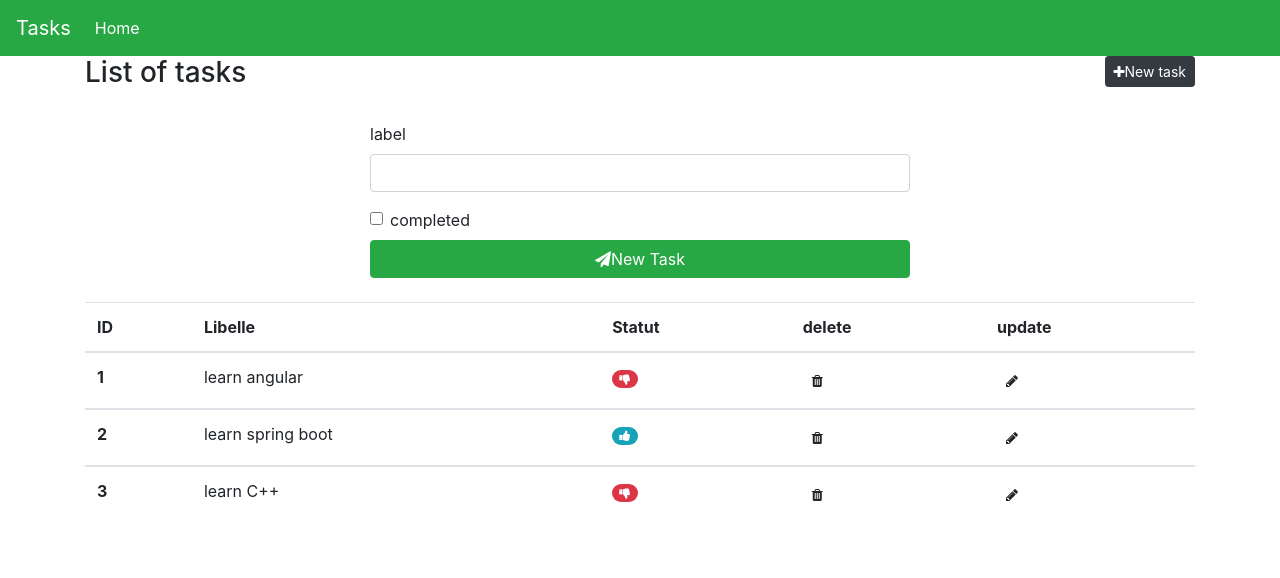
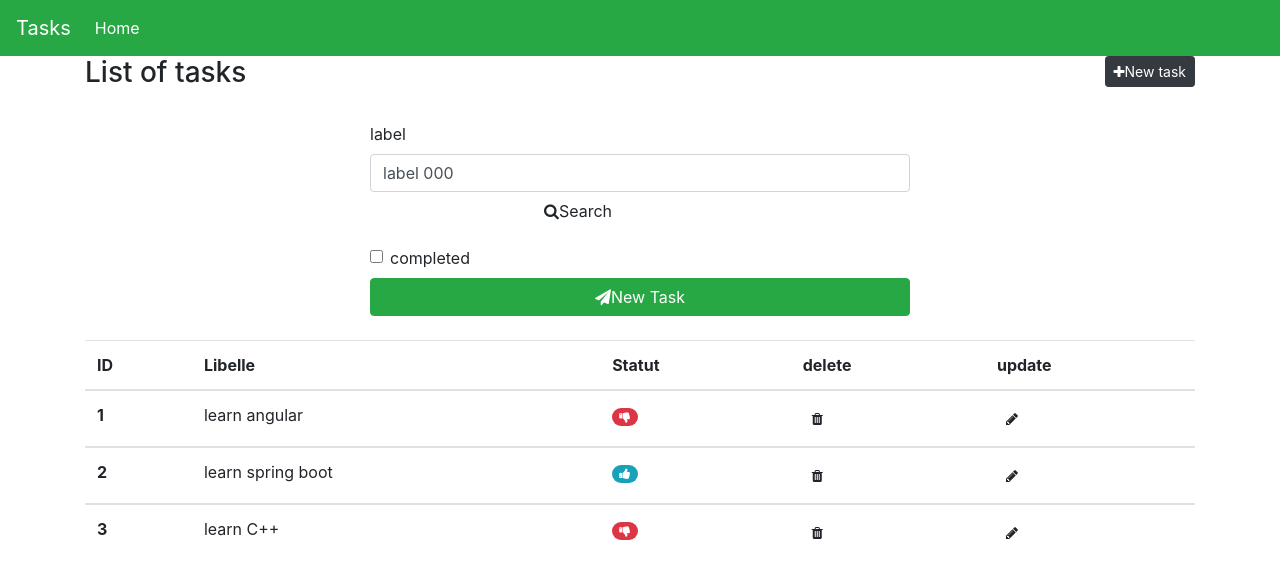
Before and after one commit to lamine1305/tasks, an Angular app: page / in a window 1280 px wide. Shown: the top 578 px of the page. Built offline with nearby package versions, Linux system fonts and the light colour scheme; data requests are answered from the project's data file.

Commit message:
correction ngModel

```diff
--- a/src/app/services/task.service.ts
+++ b/src/app/services/task.service.ts
@@ -12,9 +12,9 @@ apiUrls="http://localhost:3000/tasks";
   constructor(private http : HttpClient) { }
 
 
-    findAllTasks()
+    findTaskByLabel(label)
     {
-      return this.http.get<Task[]>(this.apiUrls);
+      return this.http.get(this.apiUrls+"/"+label);
     }
 
     deleteTask(id)
@@ -31,4 +31,10 @@ apiUrls="http://localhost:3000/tasks";
     {
       return this.http.patch<Task>(this.apiUrls+"/"+id,{completed : !completed});
     }
+
+
+    findAllTasks()
+    {
+      return this.http.get<Task[]>(this.apiUrls);
+    }
    }
--- a/src/app/tasks/tasks.component.html
+++ b/src/app/tasks/tasks.component.html
@@ -1,7 +1,7 @@
 <div class ="row">
     <div class ="col-md-6">
         <h3>List of tasks</h3>
-   </div>
+    </div>
 
     <div class ="col-md-6 text-right">
         <button class="btn btn-dark btn-sm">
@@ -16,12 +16,17 @@
 
       <div class="form-group">
             <label for="label">label</label>
-            <input  id="label" type="text" class="form-control">
-      </div>
+            <input [(ngModel)]="newTask.label"  id="label" type="text" class="form-control">
+            <div class ="col-md-6 text-right">
+                    <button (click)="searchTask()" class="btn btn-search">
+                    <i class="fa fa-search"></i>Search
+                    </button>
+                </div>
+        </div>
 
       <div class="form-check my-2">
           <label class="form-check-label">
-              <input  type ="checkbox" class="form-check-input">
+              <input [(ngModel)]="newTask.completed" type ="checkbox" class="form-check-input">
               completed
           </label>
       </div>
--- a/src/app/tasks/tasks.component.ts
+++ b/src/app/tasks/tasks.component.ts
@@ -10,6 +10,8 @@ import { Task } from '../modules/task';
 export class TasksComponent implements OnInit {
 
      tasks :Task[]=[];
+
+     label :String
 
      newTask : Task={
        label : 'label 000 ',
@@ -35,7 +37,6 @@ export class TasksComponent implements OnInit {
 
   addTask()
   {
-    alert("ok")
     this.taskSerive.addTask(this.newTask).
     subscribe((task)=>{
                         this.tasks=[task,...this.tasks]
@@ -52,5 +53,15 @@ export class TasksComponent implements OnInit {
                       }
                       )
   }
+getTaskByLabel()
+  {    alert("this.label")
+
+    this.label="cours1"
+    alert(this.label)
+    this.taskSerive.findTaskByLabel(this.label)
+    .subscribe(()=>{this.tasks= this.tasks.filter(task => task.label==this.label)} );
+
+  }
+
 
 }
```
